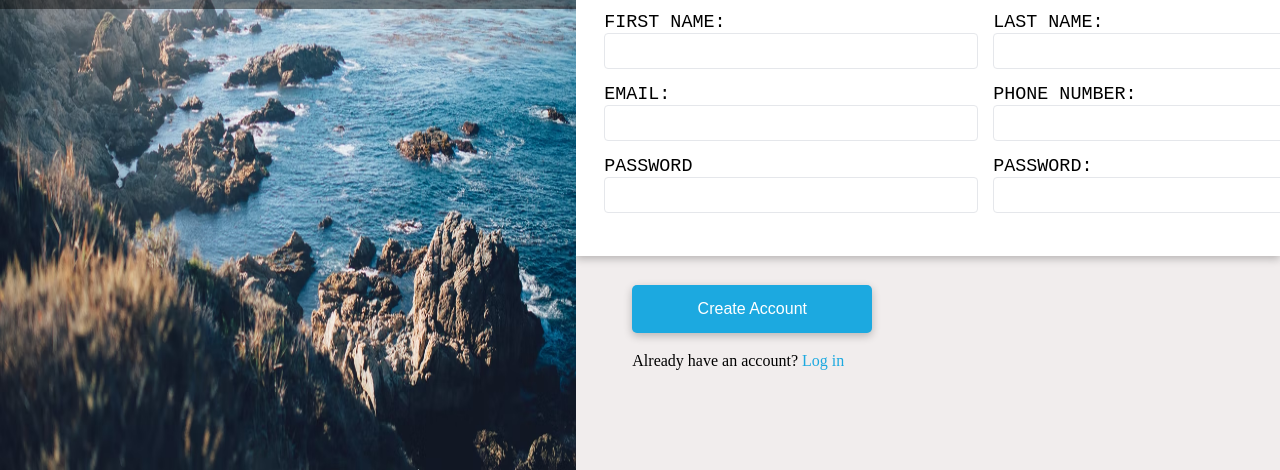
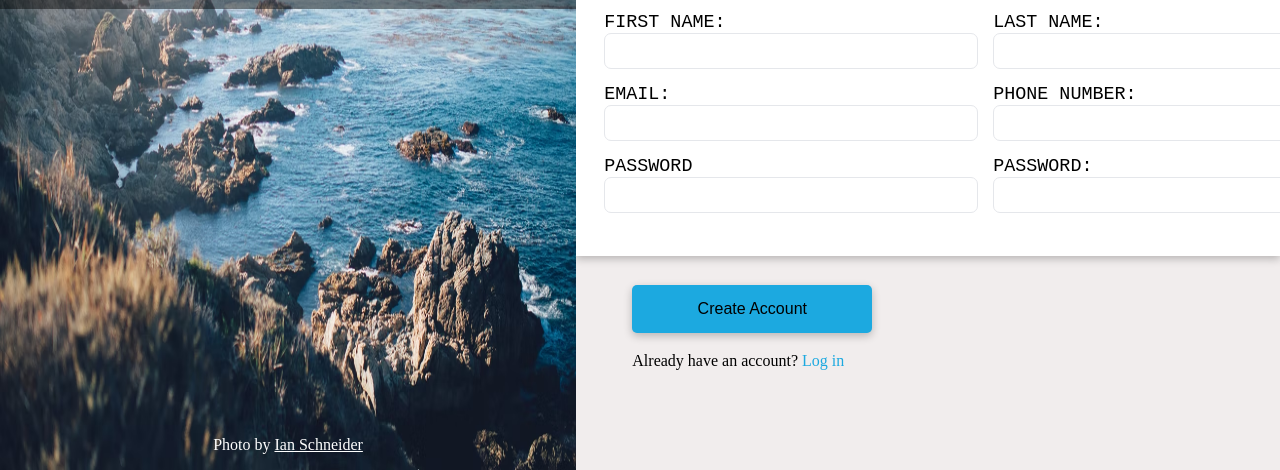
Before and after one commit to Bluesman98/Sign-up-Form, a plain HTML site: page index.html in a window 1280 px wide. Shown: the part 330-800 px from the top of the page. Drawn offline with Linux system fonts and the light colour scheme; a web font is replaced by a local one.

Commit message:
added imager reference , added form validation

```diff
--- a/index.html
+++ b/index.html
@@ -16,41 +16,42 @@
             <img src="odin-lined.png" alt="">
             <div>ODIN</div>
         </div>
+        <div class="photo-ref">Photo by<a href="https://unsplash.com/photos/XJfHMPJ0e-g">Ian Schneider</a></div>
     </div>
     <div class="main">
         <p>This is the best way to learn programming! Sign up now to begin
             your career </p>
         <p><i>Start Here</i></p>
         <div class="form-container">
-            <form id="form">
+            <form id="form" action="#" method="get">
                 <legend>Let's do this!</legend>
                 <div class="input-container">
                     <div>
                         <div>
                             <label for="first-name">FIRST NAME:</label>
-                            <input type="text" id="first-name" name="first-name">
+                            <input type="text" id="first-name" name="first-name" required placeholder="">
                         </div>
                         <div>
                             <label for="enail">EMAIL:</label>
-                            <input type="email" id="email" name="email">
+                            <input type="email" id="email" name="email" required placeholder="">
                         </div>
                         <div>
                             <label for="password">PASSWORD</label>
-                            <input type="password" id="password" name="password">
+                            <input type="password" id="password" name="password" required placeholder="">
                         </div>
                     </div>
                     <div>
                         <div>
                             <label for="last-name">LAST NAME:</label>
-                            <input type="text" id="last-name" name="last-name">
+                            <input type="text" id="last-name" name="last-name" required placeholder="">
                         </div>
                         <div>
                             <label for="phone">PHONE NUMBER:</label>
-                            <input type="text" id="phone" name="phone">
+                            <input type="tel" id="phone" name="phone" required placeholder="" minlength="9">
                         </div>
                         <div>
                             <label for="confirm-passowrd">PASSWORD:</label>
-                            <input type="text" id="confirm-passowrd" name="confirm-passowrd">
+                            <input type="text" id="confirm-passowrd" name="confirm-passowrd" required placeholder="">
                         </div>
                     </div>
                 </div>
--- a/style.css
+++ b/style.css
@@ -13,8 +13,11 @@ body{
 }
 
 .right-banner{
+    display: flex;
     width: 45%;
     position: relative;
+    align-items: center;
+    justify-content: center;
 
 }
 .right-banner img {
@@ -65,13 +68,12 @@ body{
 }
 
 input{
-    border-radius: 4px;
+    border-radius: 7px;
     border-style: solid;
     border-width: 1px;
     border-color: #E5E7EB;
     width: 23rem;
     height: 2rem;
-
 }
 
 .form-container{
@@ -116,14 +118,14 @@ form div{
     justify-content: center;
     align-items: center;
     background-color: rgb(28, 169, 224);
-    color: white;
-    border: none;
+    color: black;
     border-radius: 5px;
     width: 15rem;
     height: 3rem;
     font-size: 1rem;
     margin-bottom: 3%;
     box-shadow: rgba(0, 0, 0, 0.24) 0px 3px 8px;
+    border: none;
 }
 
 #create:hover{
@@ -138,7 +140,41 @@ form div{
     margin-left: 8%;
     margin-top: 4%;
 }
+
 a{
     text-decoration: none;
     color: rgb(28, 169, 224);
 }
+
+a:hover{
+    color: black;
+}
+
+input:invalid:focus{
+    border-color: red;
+}
+
+input:not(:placeholder-shown):invalid {
+    border-color: red;
+  }
+
+ input:valid {
+    border-color: rgb(28, 169, 224);
+}
+
+input:focus{
+outline: none;
+box-shadow: rgba(0, 0, 0, 0.24) 0px 3px 8px;
+}
+
+.photo-ref{
+    position: absolute;
+    color: white;
+    bottom: 2%;
+}
+
+.photo-ref a {
+    margin-left: 4px;
+    color: white;
+    text-decoration: underline;
+}
```
